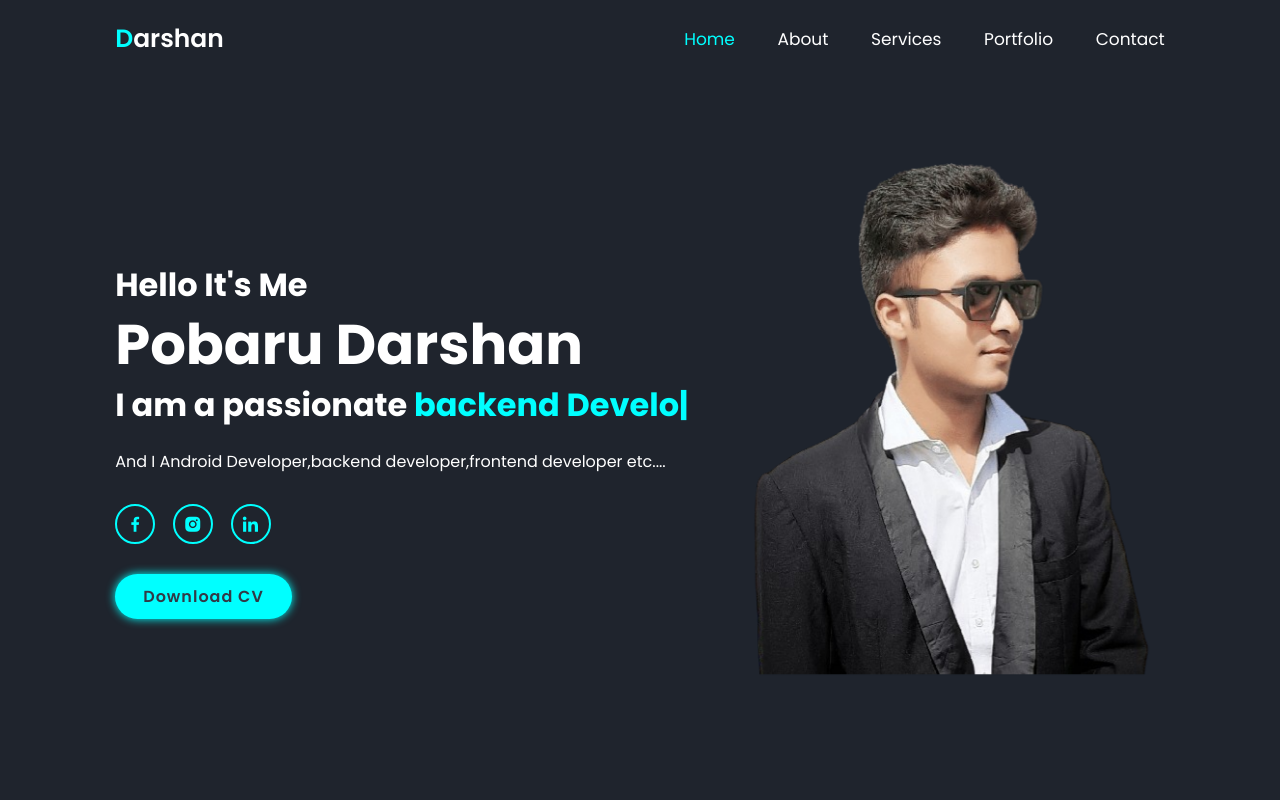
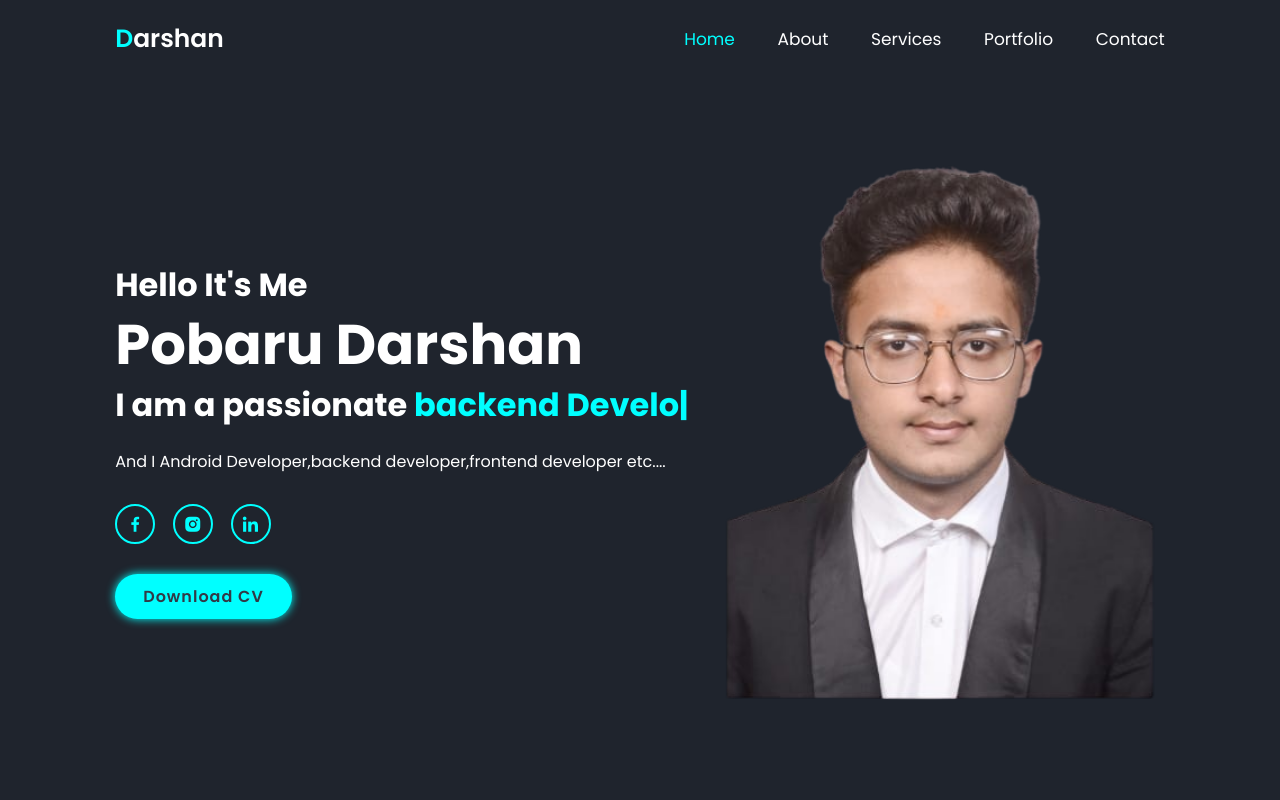
Before and after one commit to pobaru-darshan/darshan, a plain HTML site: page index.html in a window 1280 px wide. Shown: the top 800 px of the page. Drawn offline with nearby package versions, Linux system fonts and the light colour scheme.

Commit message:
Update index.html

```diff
--- a/index.html
+++ b/index.html
@@ -43,7 +43,7 @@
             <!-- <a href=" ./Darshan.pdf " download class="btn " id="btn ">Download CV</a> -->
         </div>
         <div class="home-img ">
-            <img src="i2.png " alt=" ">
+            <img src="darshan.png" alt=" ">
         </div>
     </section>
 
```
